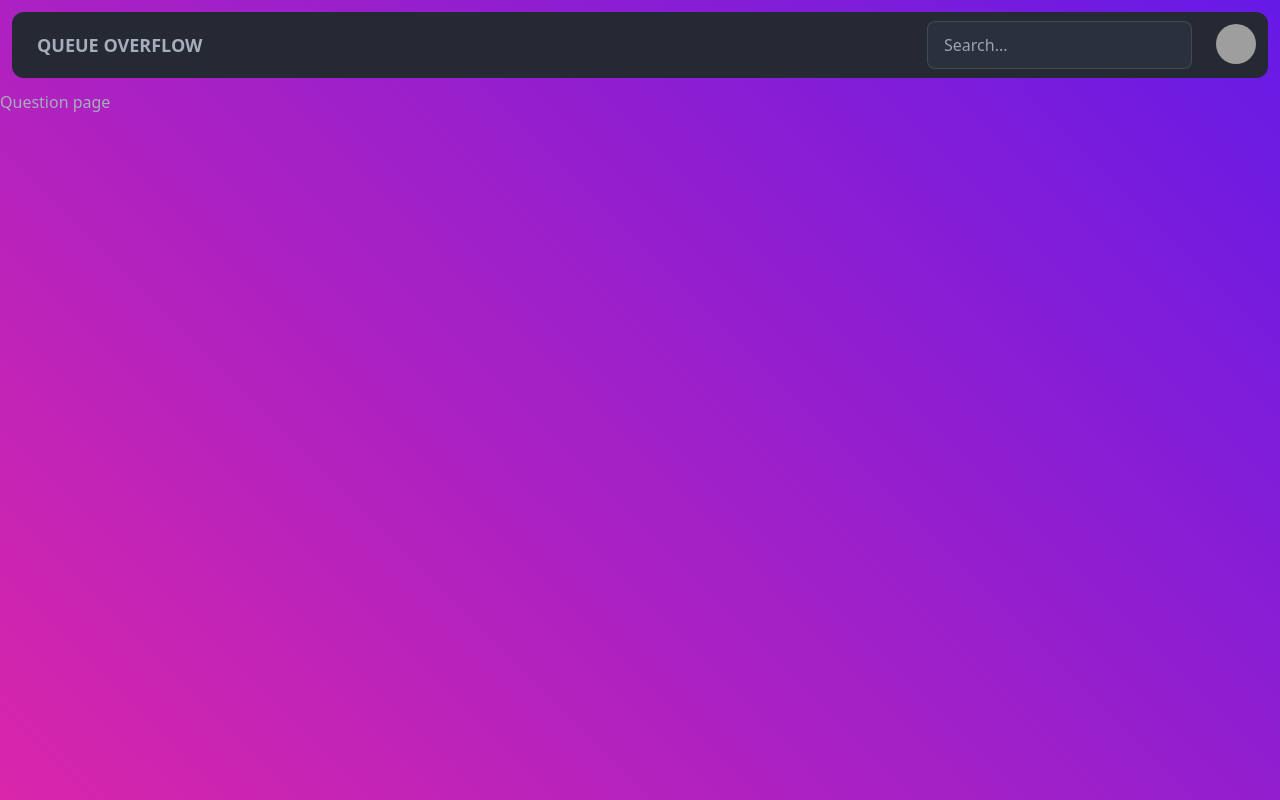
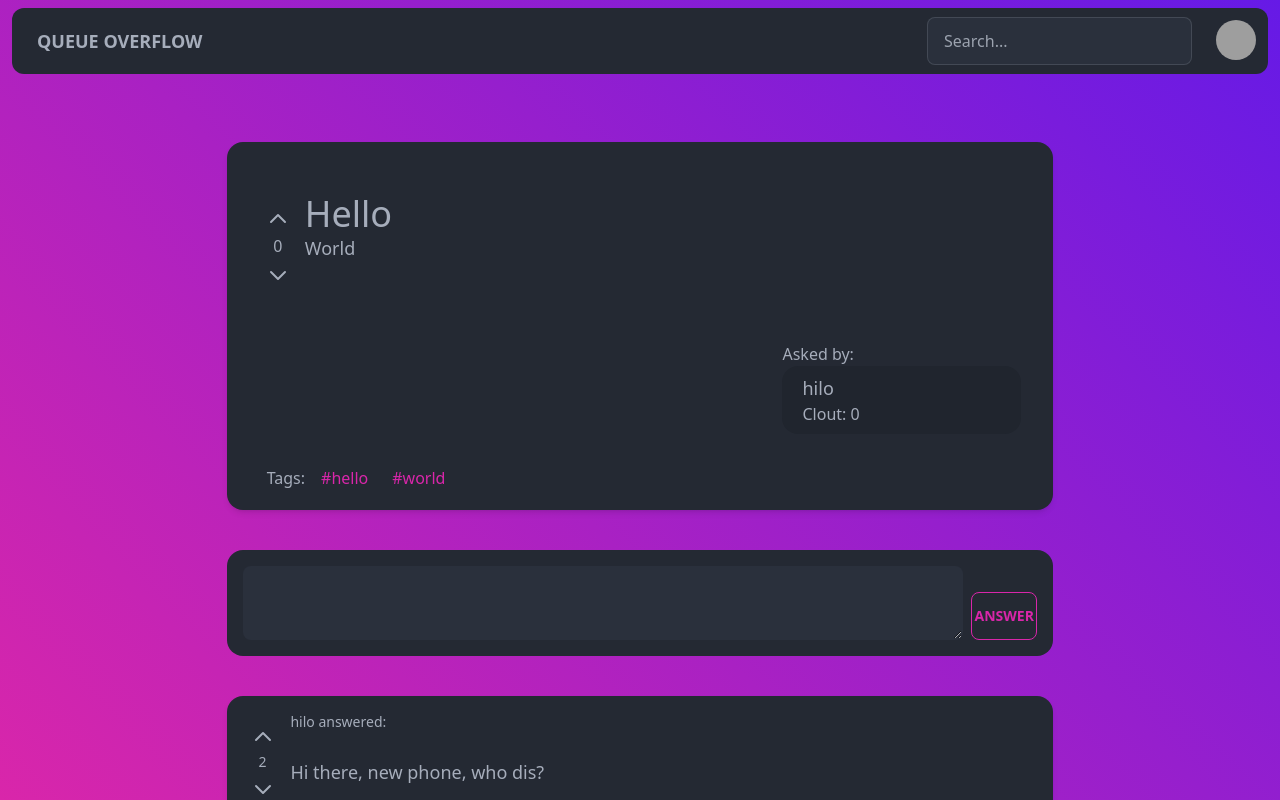
Before and after one commit to aniteicristi/queue-overflow-fe, a Vue app: page /question in a window 1280 px wide. Built offline with nearby package versions, Linux system fonts and the light colour scheme; no server answers; sample sign-in values are in the browser's storage; grey boxes are pictures that could not be loaded.

Commit message:
create question page

```diff
--- a/src/App.vue
+++ b/src/App.vue
@@ -5,7 +5,7 @@ import Navbar from "./components/global/Navbar.vue";
 <template>
   <div class="flex w-screen flex-col h-screen items-center">
     <Navbar />
-    <router-view v-slot="{ Component, route }" class="flex-grow w-screen overflow-y-auto">
+    <router-view v-slot="{ Component, route }" class="w-screen overflow-y-auto">
       <transition name="fade">
         <component :is="Component" />
       </transition>
--- /dev/null
+++ b/src/components/global/AnswerCard.vue
@@ -0,0 +1,20 @@
+<script setup lang="ts">
+import { Answer } from "../../models/Answer.model";
+import LikeDislikeAnswer from "./LikeDislikeAnswer.vue";
+
+const props = defineProps({ answer: { type: Answer, required: true } });
+</script>
+
+<template>
+  <div class="card m-10 bg-base-200 shadow-md w-2/3 card-compact">
+    <div class="w-full card-body flex justify-between flex-row">
+      <div class="w-[5%]">
+        <LikeDislikeAnswer :answer="answer" />
+      </div>
+      <div class="w-[95%] flex justify-between flex-col">
+        <p class="text-md">{{ `${answer.author.email} answered:` }}</p>
+        <p class="text-lg">{{ answer.text }}</p>
+      </div>
+    </div>
+  </div>
+</template>
--- /dev/null
+++ b/src/components/global/LikeDislike.vue
@@ -0,0 +1,21 @@
+<script setup lang="ts">
+import { Question } from "../../models/Question.model";
+
+const props = defineProps({ question: { required: true, type: Question } });
+</script>
+
+<template>
+  <div class="flex flex-col items-center p-2">
+    <button class="btn btn-ghost m-1 btn-xs">
+      <svg xmlns="http://www.w3.org/2000/svg" class="h-6 w-6" fill="none" viewBox="0 0 24 24" stroke="currentColor" stroke-width="2">
+        <path stroke-linecap="round" stroke-linejoin="round" d="M5 15l7-7 7 7" />
+      </svg>
+    </button>
+    <p>{{ question.clout }}</p>
+    <button class="btn btn-ghost m-1 btn-xs">
+      <svg xmlns="http://www.w3.org/2000/svg" class="h-6 w-6" fill="none" viewBox="0 0 24 24" stroke="currentColor" stroke-width="2">
+        <path stroke-linecap="round" stroke-linejoin="round" d="M19 9l-7 7-7-7" />
+      </svg>
+    </button>
+  </div>
+</template>
--- /dev/null
+++ b/src/components/global/LikeDislikeAnswer.vue
@@ -0,0 +1,21 @@
+<script setup lang="ts">
+import { Answer } from "../../models/Answer.model";
+
+const props = defineProps({ answer: { required: true, type: Answer } });
+</script>
+
+<template>
+  <div class="flex flex-col items-center p-2">
+    <button class="btn btn-ghost m-1 btn-xs">
+      <svg xmlns="http://www.w3.org/2000/svg" class="h-6 w-6" fill="none" viewBox="0 0 24 24" stroke="currentColor" stroke-width="2">
+        <path stroke-linecap="round" stroke-linejoin="round" d="M5 15l7-7 7 7" />
+      </svg>
+    </button>
+    <p>{{ answer.clout }}</p>
+    <button class="btn btn-ghost m-1 btn-xs">
+      <svg xmlns="http://www.w3.org/2000/svg" class="h-6 w-6" fill="none" viewBox="0 0 24 24" stroke="currentColor" stroke-width="2">
+        <path stroke-linecap="round" stroke-linejoin="round" d="M19 9l-7 7-7-7" />
+      </svg>
+    </button>
+  </div>
+</template>
--- a/src/components/global/QuestionCreateCard.vue
+++ b/src/components/global/QuestionCreateCard.vue
@@ -31,7 +31,7 @@ function addTag(str: string) {
     <div class="mt-5 inline-flex mb-16">
       <div class="dropdown w-1/3">
         <div class="input-group w-1/3 mb-2">
-          <input ref="tagInput" type="text" placeholder="Add a tag..." class="input input-bordered input-sm" v-model="tagString" />
+          <input type="text" placeholder="Add a tag..." class="input input-bordered input-sm" v-model="tagString" />
           <button class="btn btn-sm" @click="addTag(tagString)">
             <svg xmlns="http://www.w3.org/2000/svg" class="h-6 w-4" fill="none" viewBox="0 0 24 24" stroke="currentColor" stroke-width="2">
               <path stroke-linecap="round" stroke-linejoin="round" d="M17 8l4 4m0 0l-4 4m4-4H3" />
--- /dev/null
+++ b/src/components/global/QuestionOverview.vue
@@ -0,0 +1,33 @@
+<script setup lang="ts">
+import { Question } from "../../models/Question.model";
+import LikeDislike from "./LikeDislike.vue";
+
+const props = defineProps({ question: { type: Question, required: true } });
+</script>
+
+<template>
+  <div class="card py-5 m-10 bg-base-200 shadow-md w-2/3">
+    <div class="w-full card-body flex justify-between flex-row">
+      <div class="w-[5%]">
+        <LikeDislike :question="question" />
+      </div>
+      <div class="w-[95%] flex justify-between flex-col">
+        <div>
+          <h1 class="text-4xl">{{ question.title }}</h1>
+          <p class="text-lg">{{ question.text }}</p>
+        </div>
+        <div class="self-end w-1/3 pt-20">
+          Asked by:
+          <div class="card bg-base-300 px-5 py-2 w-full">
+            <p class="text-lg">{{ question.author.email }}</p>
+            {{ `Clout: ${question.author.score}` }}
+          </div>
+        </div>
+      </div>
+    </div>
+    <div class="card-actions flex-row px-10">
+      <p>Tags:</p>
+      <p class="text-secondary px-2" v-for="tag in question.tags">{{ `#${tag.identifier}` }}</p>
+    </div>
+  </div>
+</template>
--- a/src/models/Answer.model.ts
+++ b/src/models/Answer.model.ts
@@ -1,8 +1,9 @@
 import { Expose, Type } from "class-transformer";
 import { Question } from "./Question.model";
 import "reflect-metadata";
+import { User } from "./User.model";
 export class Answer {
-  constructor(id: number, text: string, author: User, question: Question, clout: number, createdAt: Date) {
+  constructor(id: number, text: string, author: User, clout: number, createdAt: Date, question?: Question) {
     this.id = id;
     this.text = text;
     this.author = author;
@@ -21,7 +22,7 @@ export class Answer {
   author: User;
 
   @Type(() => Question)
-  question: Question;
+  question?: Question;
 
   @Expose()
   clout: number;
--- a/src/models/Question.model.ts
+++ b/src/models/Question.model.ts
@@ -1,15 +1,18 @@
 import { Expose, Type, Transform, plainToClass, plainToInstance } from "class-transformer";
 import { Tag } from "./Tag.model";
 import "reflect-metadata";
+import { User } from "./User.model";
+import { Answer } from "./Answer.model";
 
 export class Question {
-  constructor(author: User, title: string, text: string, createdAt: Date, clout: number, tags: Tag[]) {
+  constructor(author: User, title: string, text: string, createdAt: Date, clout: number, tags: Tag[], answers: Answer[]) {
     this.author = author;
     this.text = text;
     this.title = title;
     this.createdAt = createdAt;
     this.clout = clout;
     this.tags = tags;
+    this.answer = answers;
   }
 
   @Expose()
@@ -32,4 +35,7 @@ export class Question {
 
   @Expose()
   clout: number;
+
+  @Type(() => Answer)
+  answer: Answer[];
 }
--- a/src/pages/Home.vue
+++ b/src/pages/Home.vue
@@ -8,10 +8,10 @@ import { User, UserRole } from "../models/User.model";
 import { useRouter } from "vue-router";
 
 const questions = ref<Question[]>([
-  new Question(new User(123, "hilo", UserRole.NORMAL, 0), "Hello", "World", new Date("2001/12/01"), 0, []),
-  new Question(new User(123, "hilo", UserRole.NORMAL, 0), "Hello", "World", new Date("2001/12/01"), 0, []),
-  new Question(new User(123, "hilo", UserRole.NORMAL, 0), "Hello", "World", new Date("2001/12/01"), 0, []),
-  new Question(new User(123, "hilo", UserRole.NORMAL, 0), "Hello", "World", new Date("2001/12/01"), 0, []),
+  new Question(new User(123, "hilo", UserRole.NORMAL, 0), "Hello", "World", new Date("2001/12/01"), 0, [], []),
+  new Question(new User(123, "hilo", UserRole.NORMAL, 0), "Hello", "World", new Date("2001/12/01"), 0, [], []),
+  new Question(new User(123, "hilo", UserRole.NORMAL, 0), "Hello", "World", new Date("2001/12/01"), 0, [], []),
+  new Question(new User(123, "hilo", UserRole.NORMAL, 0), "Hello", "World", new Date("2001/12/01"), 0, [], []),
 ]);
 const router = useRouter();
 
@@ -31,7 +31,7 @@ function openQuestion(q: Question) {
     </div>
     <suspense>
       <div v-for="question in questions" class="w-full flex flex-col items-center">
-        <question-card :question="question" class="my-7" @click="" />
+        <question-card :question="question" class="my-7" @click="openQuestion(question)" />
       </div>
     </suspense>
   </div>
--- a/src/pages/Question.vue
+++ b/src/pages/Question.vue
@@ -1,12 +1,28 @@
 <script setup lang="ts">
+import { onMounted, Ref, ref } from "vue";
 import { useRoute } from "vue-router";
+import { Question } from "../models/Question.model";
 import { QuestionsService } from "../services/questions.service";
+import QuestionOverview from "../components/global/QuestionOverview.vue";
+import AnswerCard from "../components/global/AnswerCard.vue";
 
 const route = useRoute();
+let question = ref<Question | null>(null);
 
-const question = QuestionsService.instance.get(route.params.question);
+onMounted(async () => {
+  question.value = await QuestionsService.instance.get(route.params.question);
+});
 </script>
 
 <template>
-  <p>Question page</p>
+  <div class="w-screen p-5 flex items-center flex-col" v-if="question != null">
+    <QuestionOverview :question="question" />
+    <div class="card w-2/3 bg-base-200 card-compact">
+      <div class="card-body flex flex-row items-end">
+        <textarea class="textarea w-11/12" />
+        <button class="btn btn-outline btn-secondary w-1/12">ANSWER</button>
+      </div>
+    </div>
+    <AnswerCard v-for="answer in question.answer" :answer="answer" />
+  </div>
 </template>
--- a/src/services/api.client.ts
+++ b/src/services/api.client.ts
@@ -17,8 +17,8 @@ export class ApiClient {
       method: "GET",
       mode: "cors",
       headers: {
+        "Access-Control-Allow-Origin": "*",
         Authentication: `Bearer ${AuthService.instance.token}`,
-        "Access-Control-Allow-Origin": "*",
         "Content-Type": "application/json",
       },
     });
--- a/src/services/questions.service.ts
+++ b/src/services/questions.service.ts
@@ -1,5 +1,8 @@
 import { plainToInstance } from "class-transformer";
+import { Answer } from "../models/Answer.model";
 import { Question } from "../models/Question.model";
+import { Tag } from "../models/Tag.model";
+import { User, UserRole } from "../models/User.model";
 import { ApiClient } from "./api.client";
 
 export class QuestionsService {
@@ -26,7 +29,16 @@ export class QuestionsService {
   }
 
   public async get(question: string | string[]): Promise<Question> {
-    const result = await ApiClient.instance.get(`questions/${question}`);
-    return plainToInstance(Question, result.data)[0];
+    // const result = await ApiClient.instance.get(`questions/${question}`);
+    // return plainToInstance(Question, result.data)[0];
+    return new Question(
+      new User(123, "hilo", UserRole.NORMAL, 0),
+      "Hello",
+      "World",
+      new Date("2001/12/01"),
+      0,
+      [new Tag("hello"), new Tag("world")],
+      [new Answer(123, "Hi there, new phone, who dis?", new User(123, "hilo", UserRole.NORMAL, 0), 2, new Date("2001/12/01"))]
+    );
   }
 }
```
